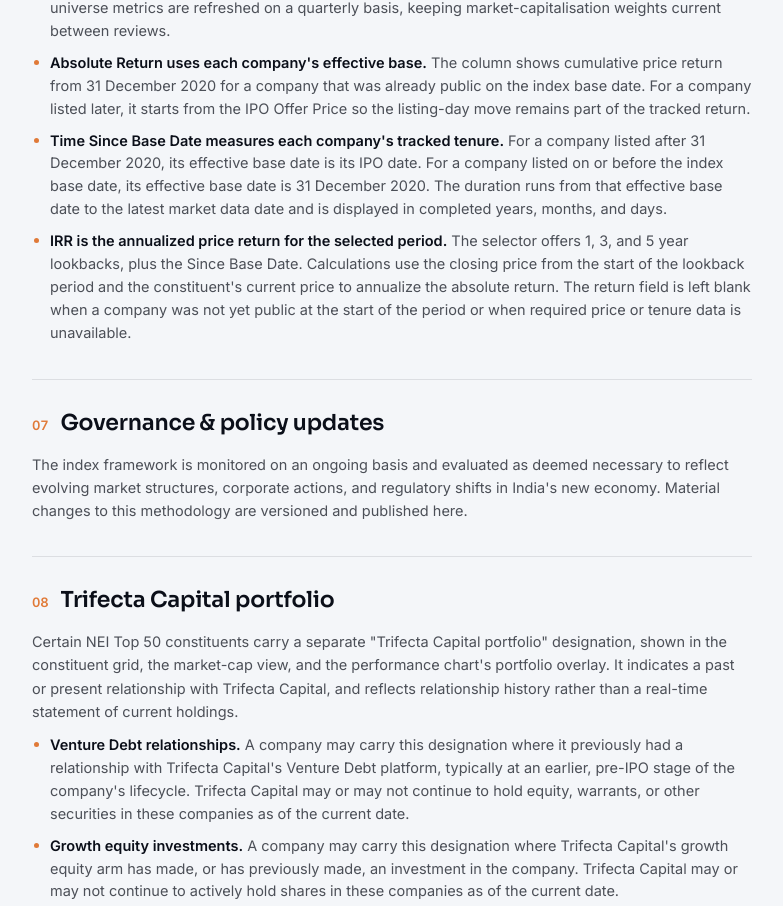
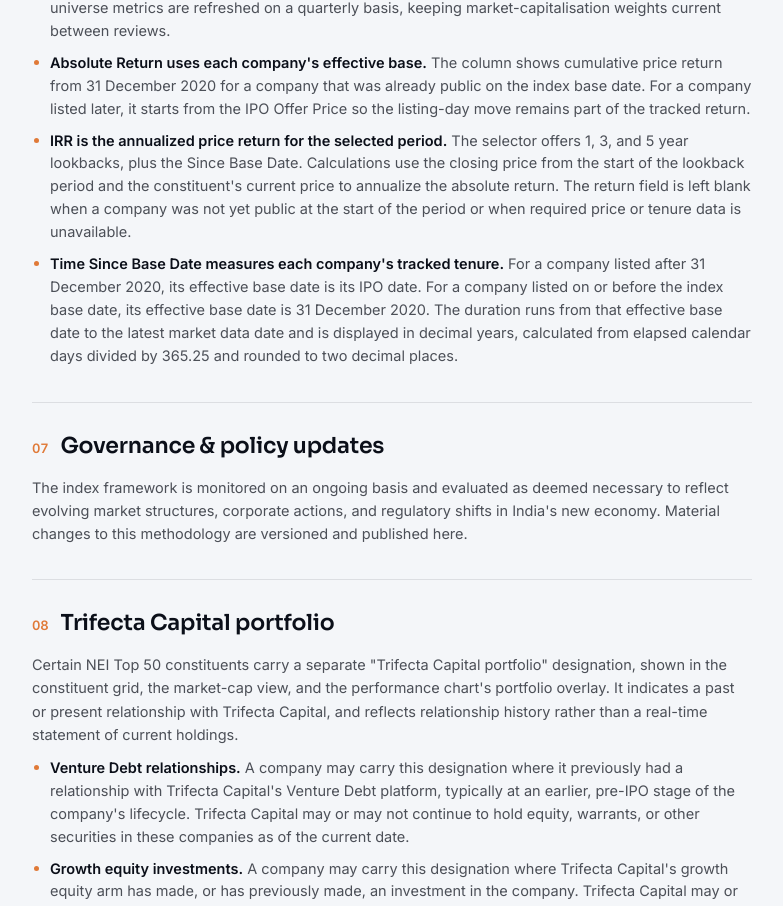
Before and after one commit to trifectadeepanshu/new-economy-index, a Next.js app: page /methodology in a window 1280 px wide. Shown: the part 3192-4098 px from the top of the page, without its empty margins (342-1125 px from the left). Built offline with nearby package versions, Linux system fonts and the light colour scheme.

Commit message:
Move tenure to final table column

```diff
--- a/app/methodology/page.tsx
+++ b/app/methodology/page.tsx
@@ -300,14 +300,6 @@
               company listed later, it starts from the IPO Offer Price so the
               listing-day move remains part of the tracked return.
             </li>
-            <li id="note-time-since-base-date">
-              <strong>Time Since Base Date measures each company&apos;s tracked tenure.</strong>{" "}
-              For a company listed after 31 December 2020, its effective base
-              date is its IPO date. For a company listed on or before the index
-              base date, its effective base date is 31 December 2020. The
-              duration runs from that effective base date to the latest market
-              data date and is displayed in completed years, months, and days.
-            </li>
             <li id="note-irr">
               <strong>IRR is the annualized price return for the selected period.</strong>{" "}
               The selector offers 1, 3, and 5 year lookbacks, plus the Since
@@ -316,6 +308,16 @@
               annualize the absolute return. The return field is left blank
               when a company was not yet public at the start of the period or
               when required price or tenure data is unavailable.
+            </li>
+            <li id="note-time-since-base-date">
+              <strong>Time Since Base Date measures each company&apos;s tracked tenure.</strong>{" "}
+              For a company listed after 31 December 2020, its effective base
+              date is its IPO date. For a company listed on or before the index
+              base date, its effective base date is 31 December 2020. The
+              duration runs from that effective base date to the latest market
+              data date and is displayed in decimal years, calculated from
+              elapsed calendar days divided by 365.25 and rounded to two decimal
+              places.
             </li>
           </ul>
         </DocSection>
--- a/components/company-grid/ConstituentTable.tsx
+++ b/components/company-grid/ConstituentTable.tsx
@@ -35,16 +35,16 @@
     note: { n: 1, anchor: "note-absolute-return" },
   },
   {
+    key: "irr",
+    label: "IRR",
+    align: "right",
+    note: { n: 2, anchor: "note-irr" },
+  },
+  {
     key: "timeSinceBaseDate",
     label: "Time Since Base Date",
     align: "right",
-    note: { n: 2, anchor: "note-time-since-base-date" },
-  },
-  {
-    key: "irr",
-    label: "IRR",
-    align: "right",
-    note: { n: 3, anchor: "note-irr" },
+    note: { n: 3, anchor: "note-time-since-base-date" },
   },
 ];
 
@@ -262,6 +262,13 @@
                     {formatSignedPercent(row.sinceBase, 1)}
                   </td>
                   <td
+                    className={`is-right nei-mono ${
+                      (row.irr ?? 0) >= 0 ? "is-positive" : "is-negative"
+                    }`}
+                  >
+                    {formatSignedPercent(row.irr, 1)}
+                  </td>
+                  <td
                     className="is-right nei-mono"
                     title={
                       row.effectiveBaseDate
@@ -270,13 +277,6 @@
                     }
                   >
                     {row.timeSinceBaseDateLabel}
-                  </td>
-                  <td
-                    className={`is-right nei-mono ${
-                      (row.irr ?? 0) >= 0 ? "is-positive" : "is-negative"
-                    }`}
-                  >
-                    {formatSignedPercent(row.irr, 1)}
                   </td>
                 </tr>
               );
--- a/components/company-grid/returns.ts
+++ b/components/company-grid/returns.ts
@@ -1,7 +1,6 @@
 import {
   differenceInCalendarDays,
   format,
-  intervalToDuration,
   isValid,
   parseISO,
   subYears,
@@ -68,16 +67,12 @@
 
   const days = differenceInCalendarDays(end, start);
   if (days < 0) return null;
-
-  const duration = intervalToDuration({ start, end });
-  const years = duration.years ?? 0;
-  const months = duration.months ?? 0;
-  const remainingDays = duration.days ?? 0;
+  const decimalYears = days / 365.25;
 
   return {
     baseDate,
     days,
-    label: `${years}y ${months}m ${remainingDays}d`,
+    label: `${decimalYears.toFixed(2)} years`,
   };
 }
 
--- a/components/company-grid/types.ts
+++ b/components/company-grid/types.ts
@@ -36,7 +36,7 @@
 
 export type ConstituentRow = StockData & {
   sinceBase: number | null;
-  /** Elapsed calendar days from the company's effective base date. */
+  /** Elapsed calendar days from the company's effective base date; displayed as decimal years. */
   timeSinceBaseDate: number | null;
   timeSinceBaseDateLabel: string;
   effectiveBaseDate: string | null;
```
Also changed, not shown: 1 other file (tests, documents, lock files or other folders).
